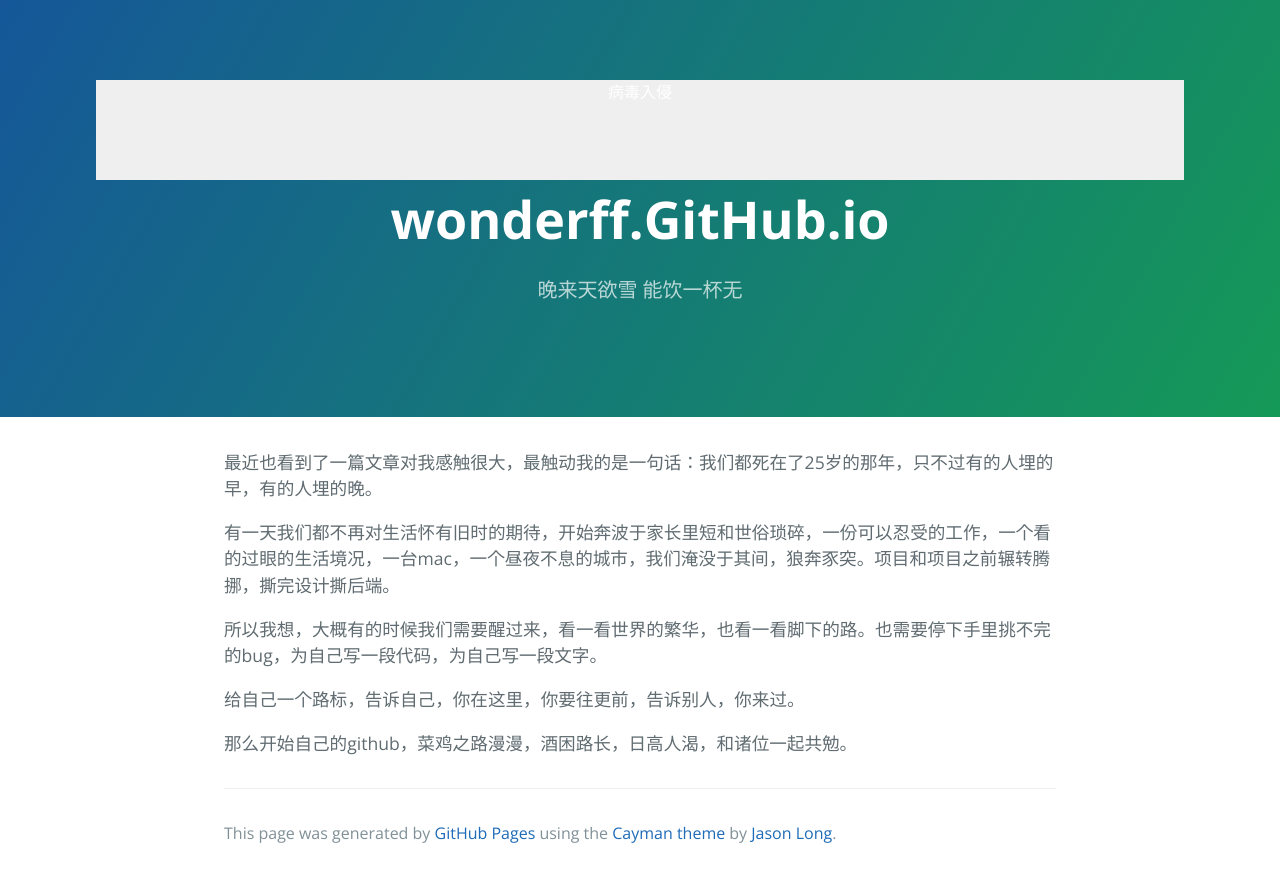
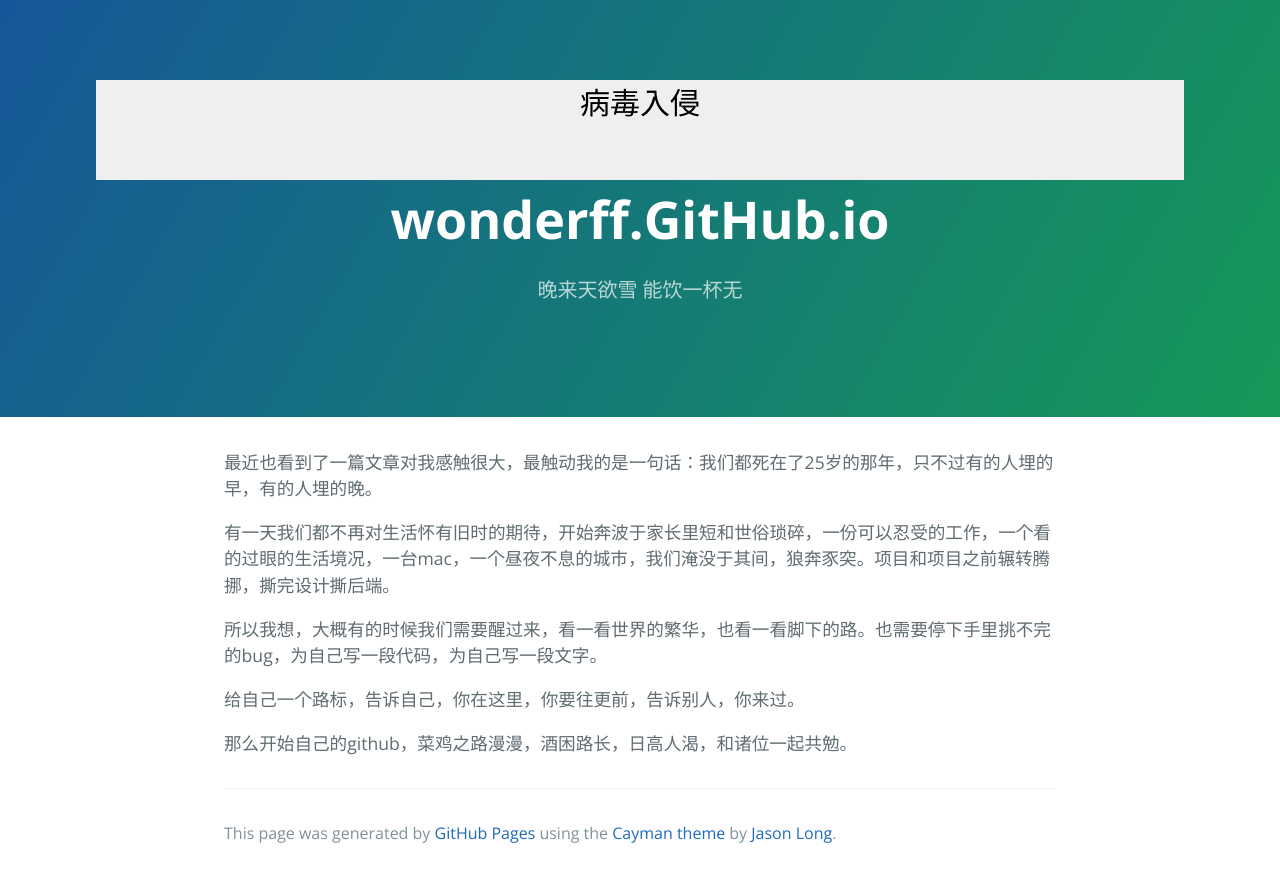
Before and after one commit to wildfire0304/wonderff.github.com, a plain HTML site: page index.html in a window 1280 px wide. Drawn offline with nearby package versions, Linux system fonts and the light colour scheme.

Commit message:
colorfont by zl

```diff
--- a/index.html
+++ b/index.html
@@ -12,7 +12,7 @@
   </head>
   <body>
     <section class="page-header">
-      <div style="width: 100%; height: 100px; background: #efefef">
+      <div style="width: 100%; height: 100px; background: #efefef;color: #000;font-size: 30px;">
           病毒入侵
       </div>
       <h1 class="project-name">wonderff.GitHub.io</h1>
```
